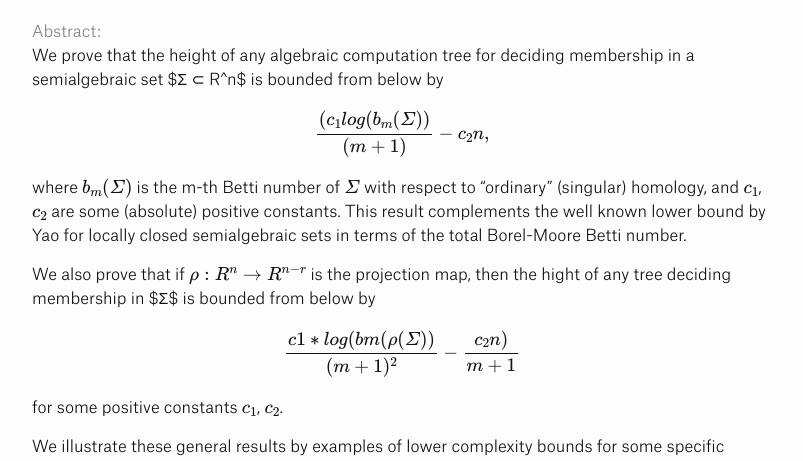
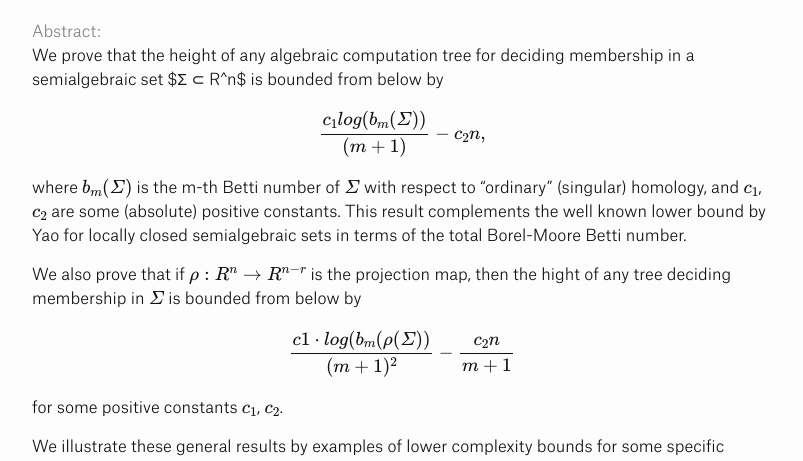
Before and after one commit to theran/theran.github.io, a Jekyll site: the page built from _seminartalks/2015-01-19-vorobjov.md, in a window 1280 px wide. Shown: the part 502-963 px from the top of the page, without its empty margins (238-1041 px from the left). Built offline with Jekyll 4.4.1, drawn with Linux system fonts in a browser that asks for light colours; formulas are drawn with MathJax 3.

Commit message:
Update 2015-01-19-vorobjov.md

```diff
--- a/_seminartalks/2015-01-19-vorobjov.md
+++ b/_seminartalks/2015-01-19-vorobjov.md
@@ -15,13 +15,13 @@ dinnerurl: http://bar9.net/
 
 We prove that the height of any algebraic computation tree for deciding membership in a semialgebraic set $Σ ⊂ R^n$ is bounded from below by
 
-$$\frac{(c_1 log(b_m(Σ))}{(m + 1)}− c_2n,$$
+$$\frac{c_1 log(b_m(Σ))}{(m + 1)}− c_2n,$$
 
 where $$b_m(Σ)$$ is the m-th Betti number of $$Σ$$ with respect to “ordinary” (singular) homology, and $$c_1$$, $$c_2$$ are some (absolute) positive constants. This result complements the well known lower bound by Yao for locally closed semialgebraic sets in terms of the total Borel-Moore Betti number.
 
-We also prove that if $$ρ : R^n  → R^{n-r}$$ is the projection map, then the hight of any tree deciding membership in $Σ$ is bounded from below by
+We also prove that if $$ρ : R^n  → R^{n-r}$$ is the projection map, then the hight of any tree deciding membership in $$Σ$$ is bounded from below by
 
-$$\frac{c1*log(bm(ρ(Σ))}{(m + 1)^2}-\frac{c_2n)}{m+1}$$
+$$\frac{c1\cdot log(b_m(ρ(Σ))}{(m + 1)^2}-\frac{c_2n}{m+1}$$
 
 for some positive constants $$c_1$$, $$c_2$$.
 
```
